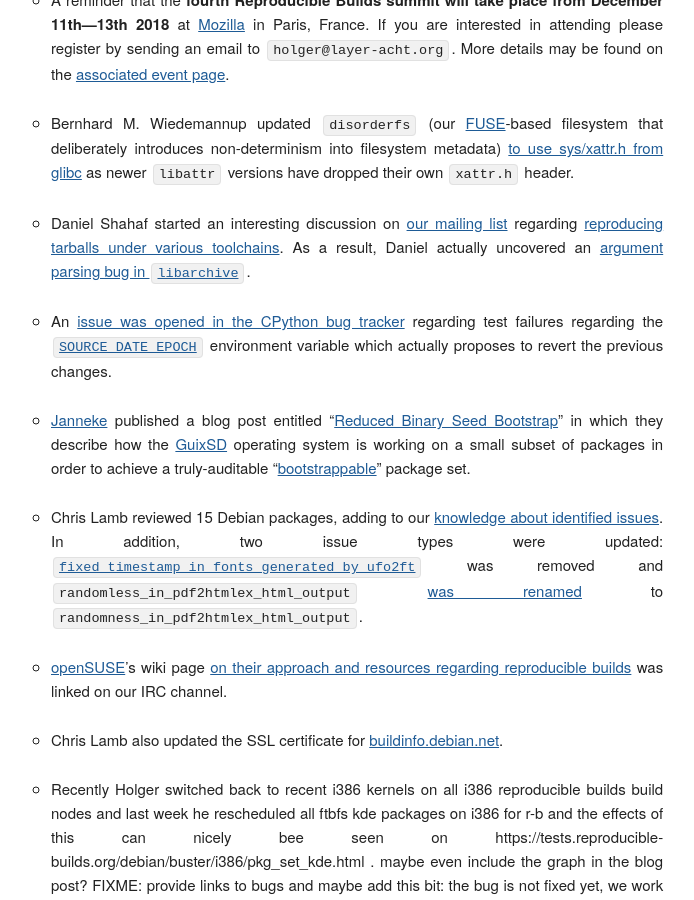
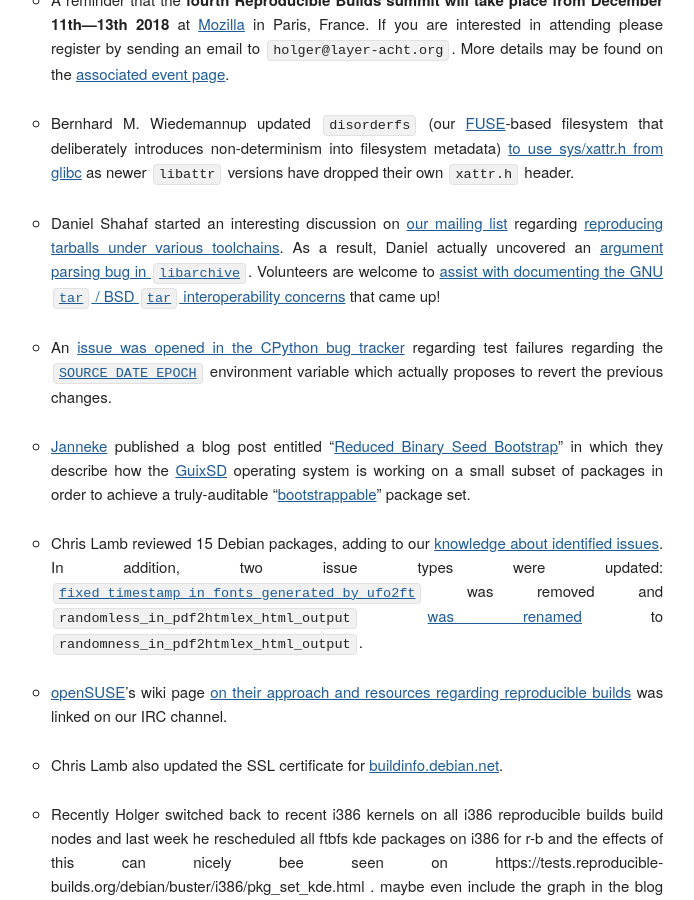
Before and after one commit to prototypefund/reproducible-website, a Jekyll site: the page built from _blog/posts/178.md, in a window 1280 px wide and 900 px high, scrolled down 584 px. Shown: the whole window, without its empty margins (124-818 px from the left). Built offline with Jekyll 4.4.1, drawn with Linux system fonts in a browser that asks for light colours; some web fonts are replaced.

Commit message:
178: Mention the outstanding work.

```diff
--- a/_blog/posts/178.md
+++ b/_blog/posts/178.md
@@ -11,7 +11,7 @@ Here's what happened in the [Reproducible Builds](https://reproducible-builds.or
 
 * Bernhard M. Wiedemannup updated  `disorderfs` (our [FUSE](https://github.com/libfuse/libfuse)-based filesystem that deliberately introduces non-determinism into filesystem metadata) [to use sys/xattr.h from glibc](https://salsa.debian.org/reproducible-builds/disorderfs/commit/387844f) as newer `libattr` versions have dropped their own `xattr.h` header.
 
-* Daniel Shahaf started an interesting discussion on [our mailing list](https://lists.reproducible-builds.org/listinfo/rb-general) regarding [reproducing tarballs under various toolchains](https://lists.reproducible-builds.org/pipermail/rb-general/2018-September/001148.html). As a result, Daniel actually uncovered an [argument parsing bug in `libarchive`](https://github.com/libarchive/libarchive/issues/1068).
+* Daniel Shahaf started an interesting discussion on [our mailing list](https://lists.reproducible-builds.org/listinfo/rb-general) regarding [reproducing tarballs under various toolchains](https://lists.reproducible-builds.org/pipermail/rb-general/2018-September/001148.html). As a result, Daniel actually uncovered an [argument parsing bug in `libarchive`](https://github.com/libarchive/libarchive/issues/1068).  Volunteers are welcome to [assist with documenting the GNU `tar` / BSD `tar` interoperability concerns](https://salsa.debian.org/reproducible-builds/reproducible-website/issues/3) that came up!
 
 * An [issue was opened in the CPython bug tracker](https://bugs.python.org/issue34022) regarding test failures regarding the [`SOURCE_DATE_EPOCH`](https://reproducible-builds.org/specs/source-date-epoch/) environment variable which actually proposes to revert the previous changes.
 
```
